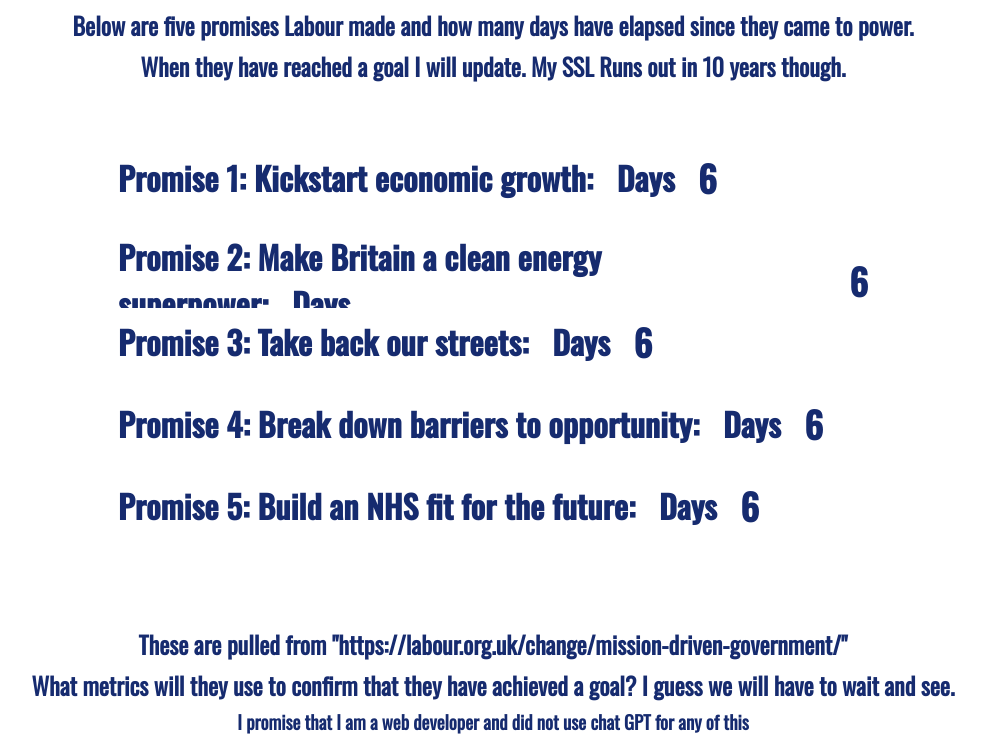
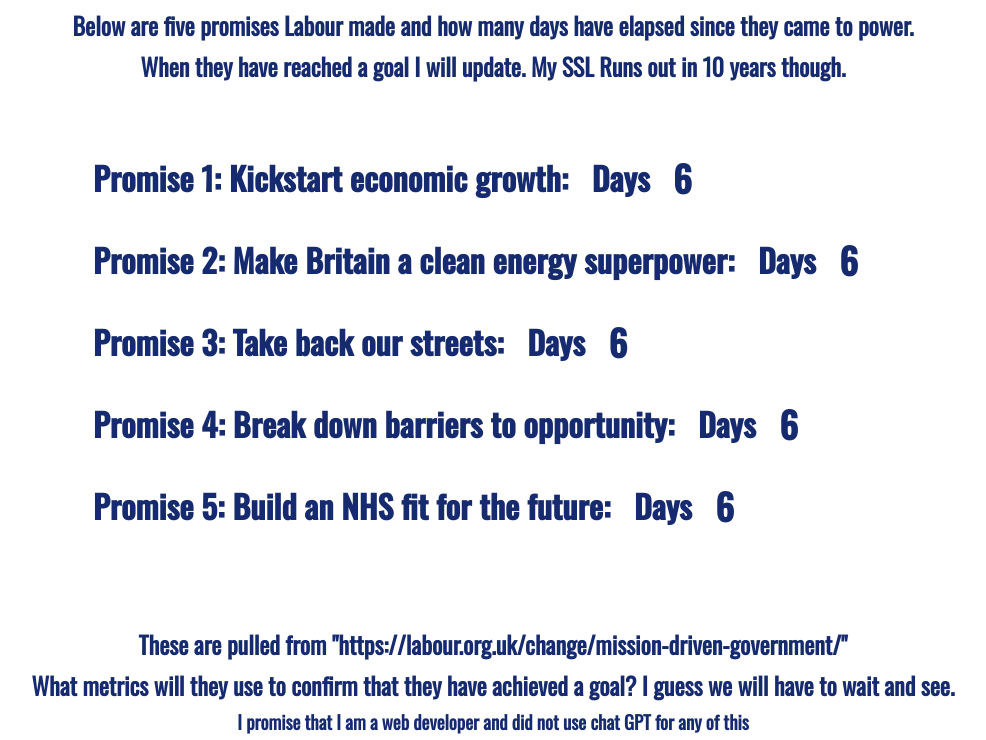
Before and after one commit to Mattbatt84/Labour-Promises, a plain HTML site: page index.html in a window 1280 px wide. Shown: the part 60-800 px from the top of the page, without its empty margins (147-1133 px from the left). Drawn offline with nearby package versions, Linux system fonts and the light colour scheme.

Commit message:
Update index.html

```diff
--- a/index.html
+++ b/index.html
@@ -42,7 +42,7 @@
         }
         iframe {
             border: 0px solid #162B6F;
-            width: 750px; /* Global width */
+            width: 800px; /* Global width */
             height: 75px; /* Global height */
             margin: 1px 0; /* Reduced margin */
         }
```
